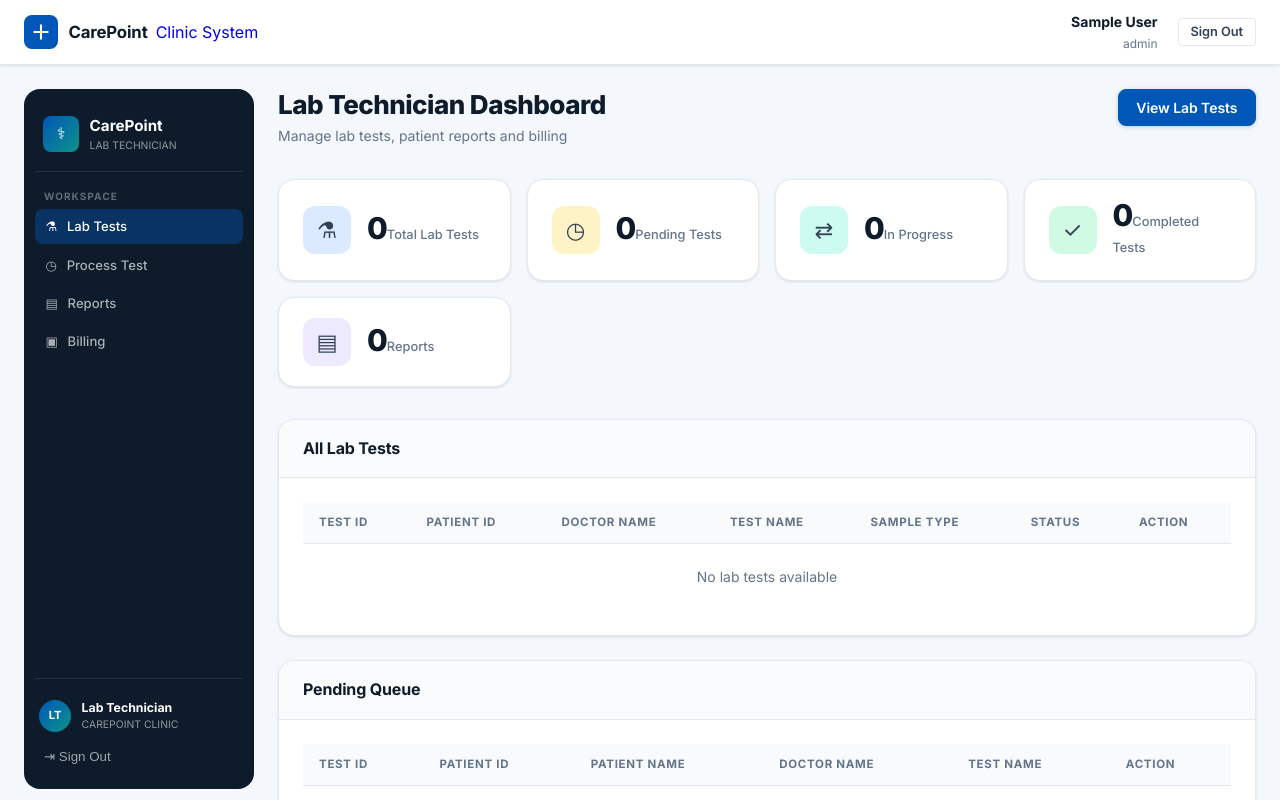
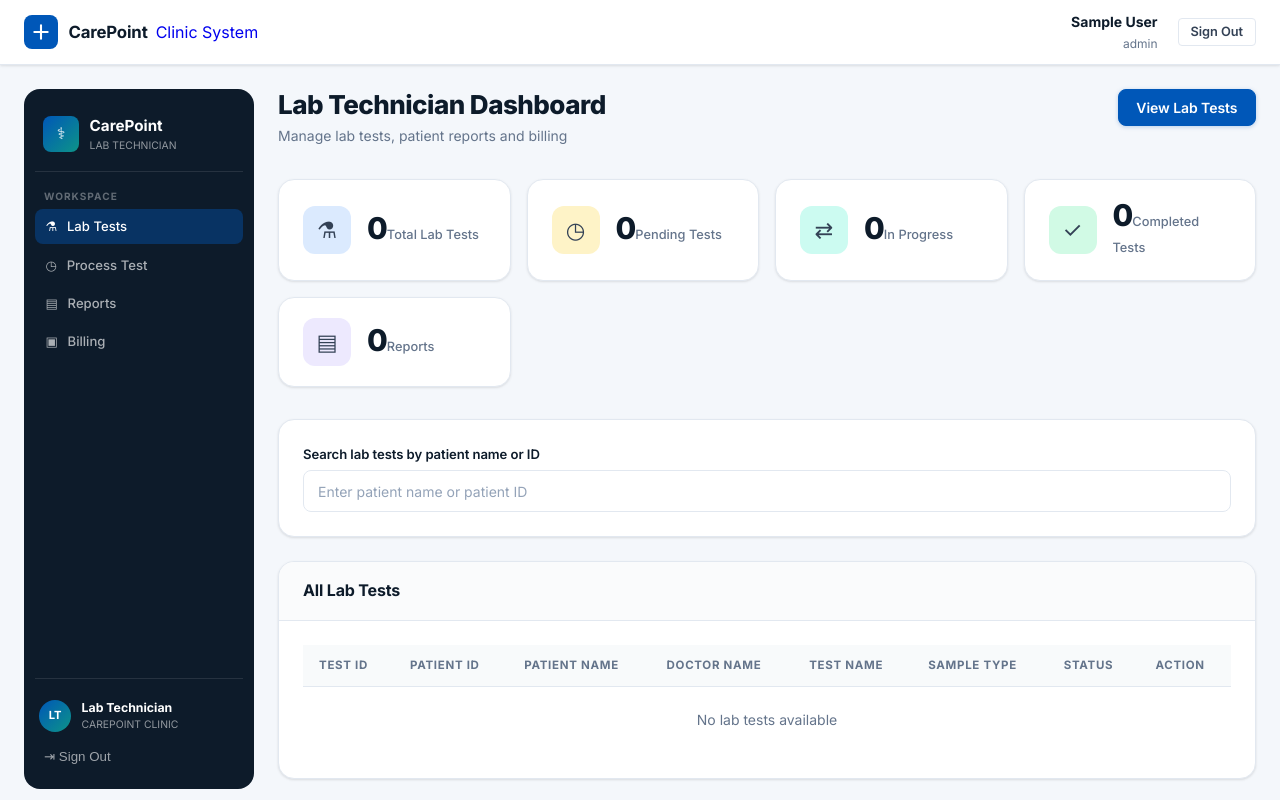
Before and after one commit to pra4teek/ClinicManagementSystem, a React (Vite) app in the folder frontend-react/: page /lab-tests in a window 1280 px wide. Shown: the top 800 px of the page. Built offline with nearby package versions, Linux system fonts and the light colour scheme; sample sign-in values are in the browser's storage.

Commit message:
Added search box

```diff
--- a/frontend-react/src/pages/LabTestList.jsx
+++ b/frontend-react/src/pages/LabTestList.jsx
@@ -15,7 +15,9 @@ export default function LabTestList() {
   const location = useLocation();
   const [data, setData] = useState(() => loadLabData());
   const [section, setSection] = useState(() => location.state?.section || 'orders');
-  const [search, setSearch] = useState('');
+  const [reportSearch, setReportSearch] = useState('');
+  const [orderSearch, setOrderSearch] = useState('');
+  const [pendingSearch, setPendingSearch] = useState('');
   const [selectedBill, setSelectedBill] = useState(() => location.state?.selectedTestId || '');
   const [message, setMessage] = useState('');
 
@@ -36,7 +38,7 @@ export default function LabTestList() {
   const openSection = (value) => {
     setSection(value);
     setMessage('');
-    if (value === 'reports') setSearch('');
+    if (value === 'reports') setReportSearch('');
   };
 
   const processOrder = (order) => {
@@ -90,13 +92,23 @@ export default function LabTestList() {
   const filteredReports = [...data.reports]
     .sort((a, b) => (Number(b.completedAt || b.reportId) || 0) - (Number(a.completedAt || a.reportId) || 0))
     .filter((report) => {
-      const term = search.trim().toLowerCase();
+      const term = reportSearch.trim().toLowerCase();
       return !term || String(report.patientName || '').toLowerCase().includes(term)
         || String(report.patientId || '').toLowerCase().includes(term);
     });
 
-  const renderQueue = (status, heading, emptyMessage) => {
-    const queue = data.orders.filter((order) => order.status === status);
+  const filteredOrders = data.orders.filter((order) => {
+    const term = orderSearch.trim().toLowerCase();
+    return !term || String(order.patientId || '').toLowerCase().includes(term)
+      || String(order.patient || '').toLowerCase().includes(term);
+  });
+
+  const renderQueue = (status, heading, emptyMessage, patientSearch = '') => {
+    const term = patientSearch.trim().toLowerCase();
+    const statusOrders = data.orders.filter((order) => order.status === status);
+    const queue = statusOrders.filter((order) => !term
+      || String(order.patientId || '').toLowerCase().includes(term)
+      || String(order.patient || '').toLowerCase().includes(term));
     return (
       <section className="card lab-card">
         <div className="card-header"><h2 className="card-title">{heading}</h2></div>
@@ -104,7 +116,9 @@ export default function LabTestList() {
           <table className="table">
             <thead><tr><th>Test ID</th><th>Patient ID</th><th>Patient Name</th><th>Doctor Name</th><th>Test Name</th><th>Action</th></tr></thead>
             <tbody>
-              {!queue.length && <tr><td colSpan="6" className="lab-empty">{emptyMessage}</td></tr>}
+              {!queue.length && <tr><td colSpan="6" className="lab-empty">
+                {term && statusOrders.length ? 'No tests match that patient name or ID.' : emptyMessage}
+              </td></tr>}
               {queue.map((order) => (
                 <tr key={order.id}>
                   <td>{order.id}</td><td>{order.patientId}</td><td>{order.patient}</td><td>{order.doctorName || '—'}</td>
@@ -162,16 +176,31 @@ export default function LabTestList() {
 
         {section === 'orders' && <>
           <section className="card lab-card">
+            <div className="card-body">
+              <label className="form-label" htmlFor="order-search">Search lab tests by patient name or ID</label>
+              <input
+                id="order-search"
+                type="search"
+                className="form-control"
+                placeholder="Enter patient name or patient ID"
+                value={orderSearch}
+                onChange={(event) => setOrderSearch(event.target.value)}
+              />
+            </div>
+          </section>
+          <section className="card lab-card">
             <div className="card-header"><h2 className="card-title">All Lab Tests</h2></div>
             <div className="card-body table-responsive">
               <table className="table">
-                <thead><tr><th>Test ID</th><th>Patient ID</th><th>Doctor Name</th><th>Test Name</th><th>Sample Type</th><th>Status</th><th>Action</th></tr></thead>
+                <thead><tr><th>Test ID</th><th>Patient ID</th><th>Patient Name</th><th>Doctor Name</th><th>Test Name</th><th>Sample Type</th><th>Status</th><th>Action</th></tr></thead>
                 <tbody>
-                  {!data.orders.length && <tr><td colSpan="7" className="lab-empty">No lab tests available</td></tr>}
-                  {data.orders.map((order) => {
+                  {!filteredOrders.length && <tr><td colSpan="8" className="lab-empty">
+                    {data.orders.length ? 'No lab tests match that patient name or ID.' : 'No lab tests available'}
+                  </td></tr>}
+                  {filteredOrders.map((order) => {
                     const test = getLabTest(order.testId, data.testMaster);
                     return <tr key={order.id}>
-                      <td>{order.id}</td><td>{order.patientId}</td><td>{order.doctorName || '—'}</td><td>{test.testName}</td><td>{test.sampleType}</td>
+                      <td>{order.id}</td><td>{order.patientId}</td><td>{order.patient}</td><td>{order.doctorName || '—'}</td><td>{test.testName}</td><td>{test.sampleType}</td>
                       <td><StatusBadge status={order.status} /></td>
                       <td>{order.status === 'Completed'
                         ? <button className="btn btn-sm btn-outline" onClick={() => openSection('reports')}>View Report</button>
@@ -187,13 +216,28 @@ export default function LabTestList() {
           {renderQueue('Completed', 'Completed Queue', 'No completed tests.')}
         </>}
 
-        {section === 'patient' && renderQueue('Pending', 'Pending Queue', 'No pending tests.')}
+        {section === 'patient' && <>
+          <section className="card lab-card">
+            <div className="card-body">
+              <label className="form-label" htmlFor="order-search">Search tests by patient name or ID</label>
+              <input
+                id="order-search"
+                type="search"
+                className="form-control"
+                placeholder="Enter patient name or patient ID"
+                value={pendingSearch}
+                onChange={(event) => setPendingSearch(event.target.value)}
+              />
+            </div>
+          </section>
+          {renderQueue('Pending', 'Pending Queue', 'No pending tests.', pendingSearch)}
+        </>}
 
         {section === 'reports' && <>
           <section className="card lab-card">
             <div className="card-body">
               <label className="form-label" htmlFor="report-search">Search reports by patient name or ID</label>
-              <input id="report-search" type="search" className="form-control" placeholder="Enter patient name or patient ID" value={search} onChange={(event) => setSearch(event.target.value)} />
+              <input id="report-search" type="search" className="form-control" placeholder="Enter patient name or patient ID" value={reportSearch} onChange={(event) => setReportSearch(event.target.value)} />
             </div>
           </section>
           {!filteredReports.length && <p className="lab-empty">{data.reports.length ? 'No reports match that patient name or ID.' : 'No reports available.'}</p>}
```
